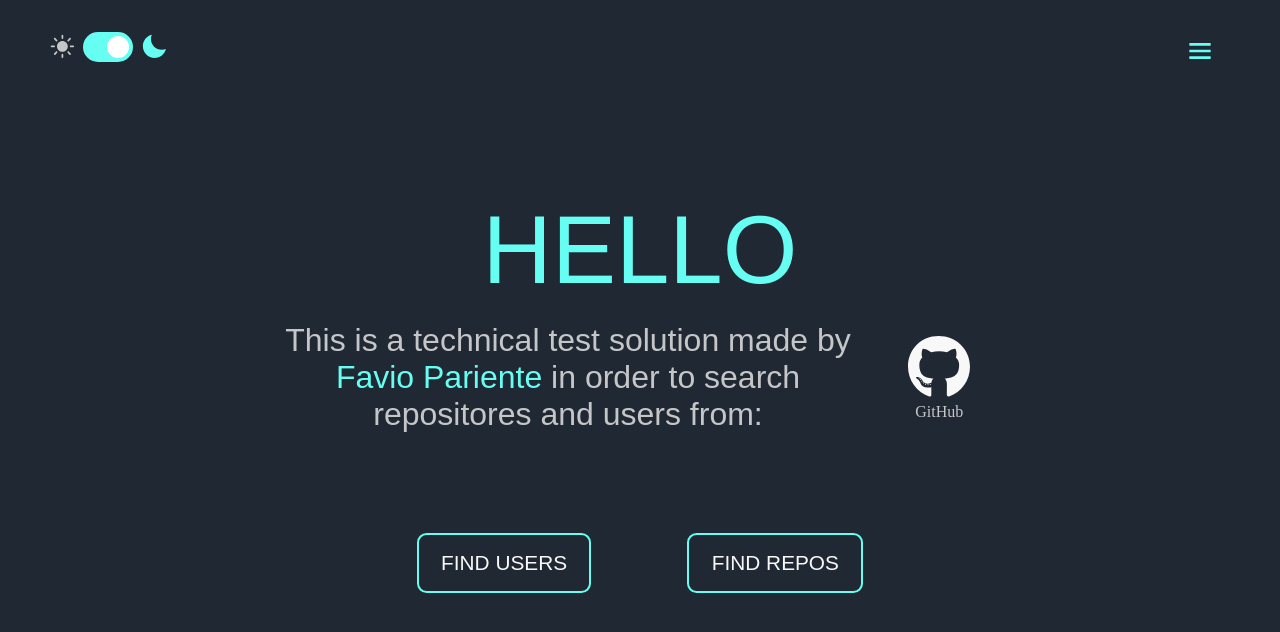
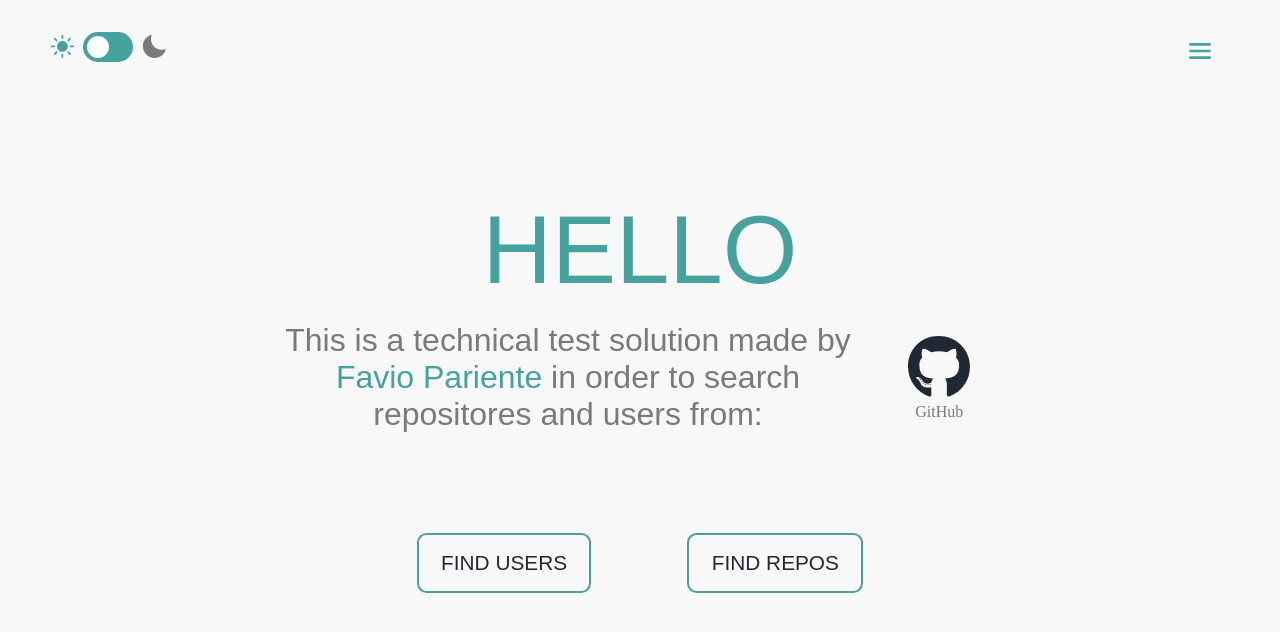
Before and after one commit to Favious/technical-test, a Next.js app: page / in a window 1280 px wide. Shown: the top 632 px of the page. Built offline with nearby package versions, Linux system fonts and the light colour scheme; a web font is replaced by a local one.

Commit message:
fix bug on switch dark light mode

```diff
--- a/components/NavBar.tsx
+++ b/components/NavBar.tsx
@@ -36,15 +36,15 @@ const menuVariants = {
   },
 };
 
+interface Props {
+  darkTheme: boolean | undefined;
+  handleToggle: (event: React.ChangeEvent<HTMLInputElement>) => void;
+}
+
 export default function NavBar() {
   const [isMenuOpen, setIsMenuOpen] = useState(false);
   const router = useRouter();
-  const [darkTheme, setDarkTheme] = useState(
-    typeof window !== "undefined" &&
-      window.localStorage.getItem("theme") === "dark"
-      ? true
-      : false
-  );
+  const [darkTheme, setDarkTheme] = useState<boolean | undefined>(undefined);
 
   const handleToggle = (event: any) => {
     setDarkTheme(event.target.checked);
--- a/pages/_document.tsx
+++ b/pages/_document.tsx
@@ -58,7 +58,6 @@ function setInitialColorMode() {
     const hasPersistedPreference = typeof persistedPreferenceMode === "string";
 
     if (hasPersistedPreference) {
-      console.log("hola");
       return persistedPreferenceMode;
     }
 
@@ -69,7 +68,7 @@ function setInitialColorMode() {
       return preference.matches ? "dark" : "light";
     }
 
-    return "dark";
+    return "light";
   }
 
   const currentColorMode = getInitialColorMode();
```
